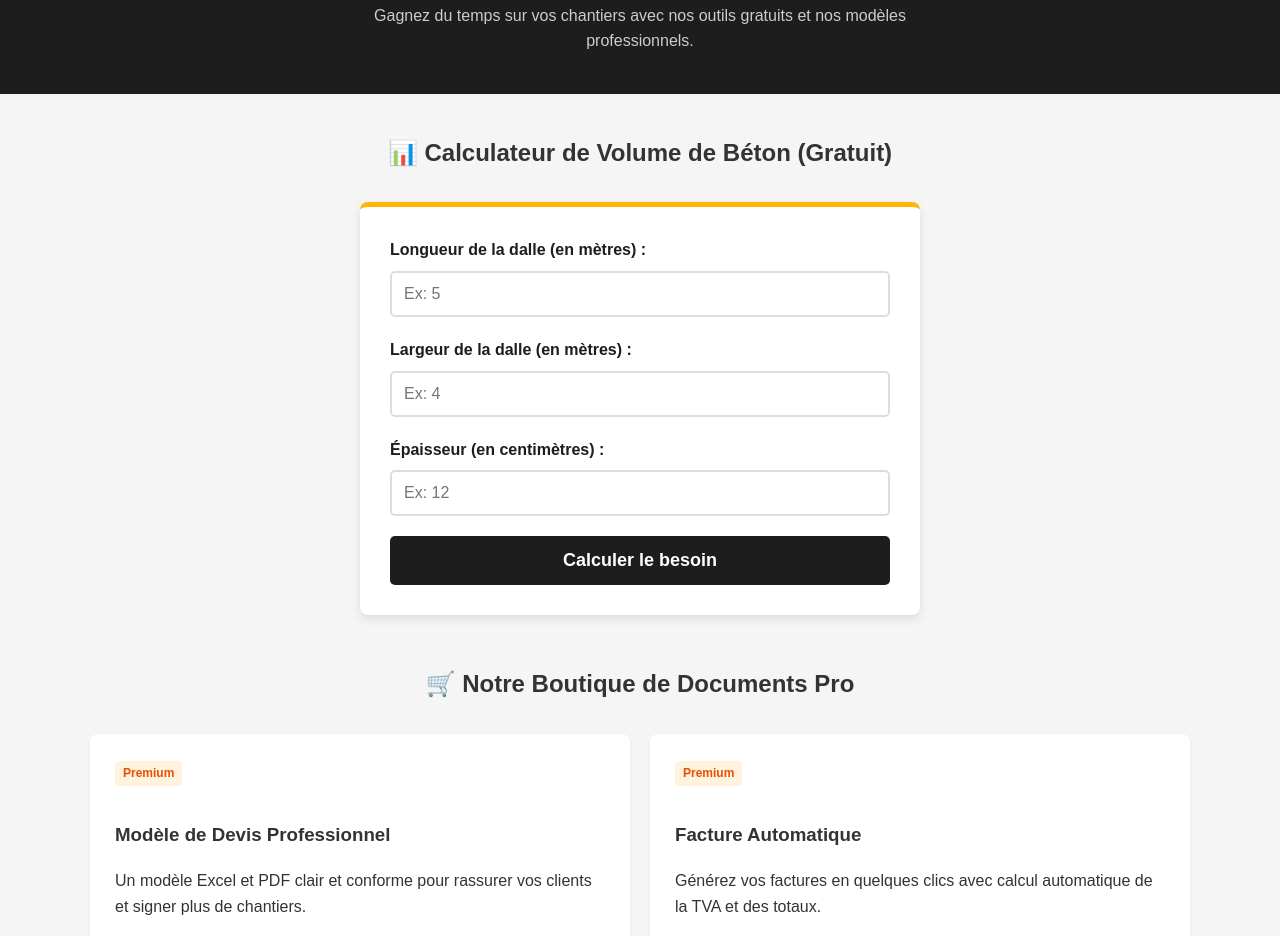
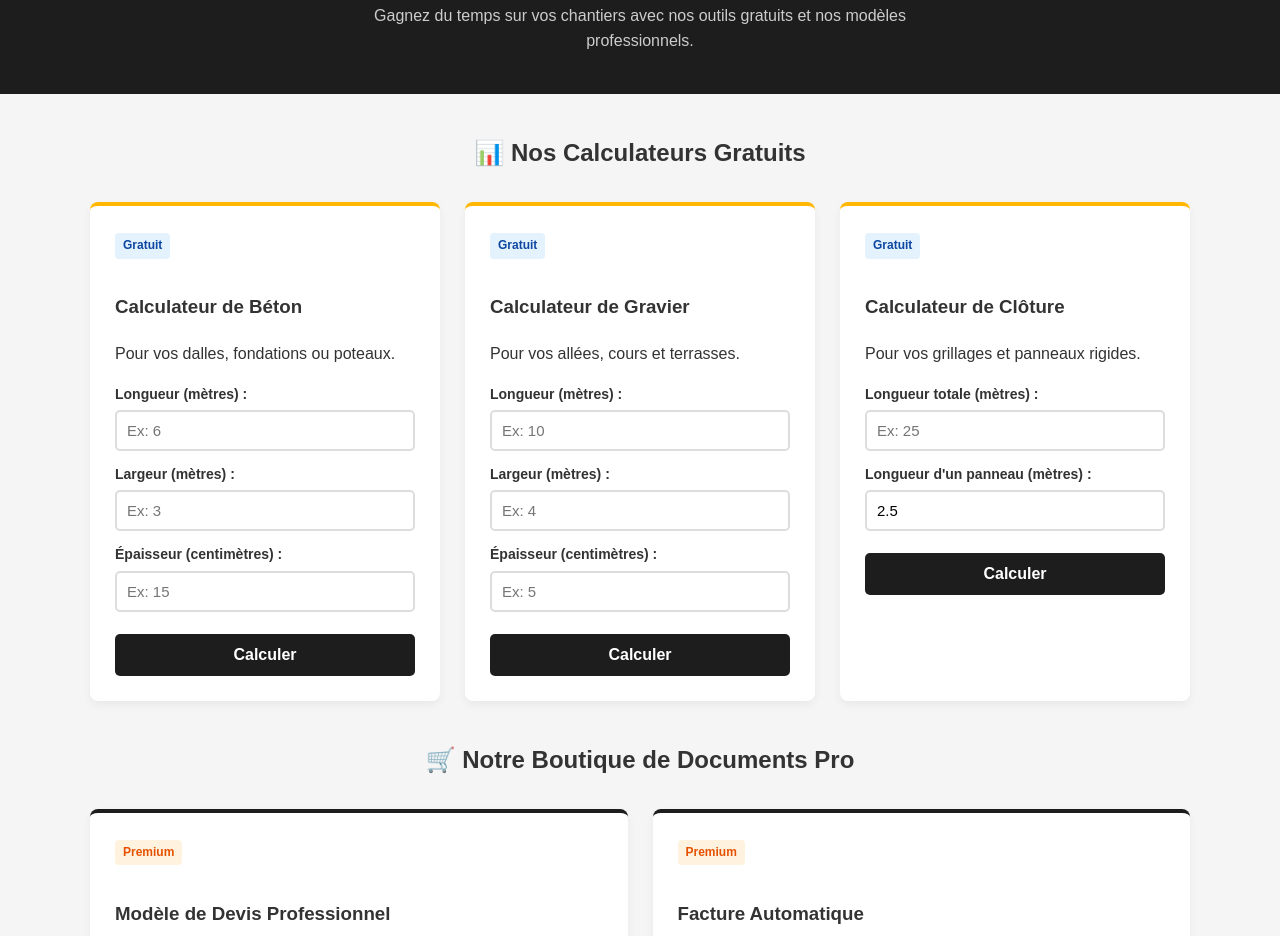
Before and after one commit to tonyradenne-hash/Chantier-Pro-, a plain HTML site: page index.html in a window 1280 px wide. Shown: the part 213-1149 px from the top of the page. Drawn offline with Linux system fonts and the light colour scheme.

Commit message:
Update index.html

```diff
--- a/index.html
+++ b/index.html
@@ -1,4 +1,4 @@
-            <!DOCTYPE html>
+<!DOCTYPE html>
 <html lang="fr">
 <head>
     <meta charset="UTF-8">
@@ -78,86 +78,22 @@
             margin-bottom: 30px;
         }
 
-        /* Style du calculateur interactif */
-        .calc-box {
-            background: var(--white);
-            padding: 30px;
-            border-radius: 8px;
-            box-shadow: 0 4px 10px rgba(0,0,0,0.1);
-            max-width: 500px;
-            margin: 0 auto 50px auto;
-            border-top: 5px solid var(--primary);
-        }
-
-        .calc-group {
-            margin-bottom: 20px;
-        }
-
-        .calc-group label {
-            display: block;
-            font-weight: bold;
-            margin-bottom: 8px;
-            color: var(--dark);
-        }
-
-        .calc-group input {
-            width: 100%;
-            padding: 12px;
-            border: 2px solid #ddd;
-            border-radius: 5px;
-            font-size: 16px;
-            box-sizing: border-box;
-        }
-
-        .calc-group input:focus {
-            border-color: var(--primary);
-            outline: none;
-        }
-
-        .calc-btn {
-            width: 100%;
-            background-color: var(--dark);
-            color: var(--white);
-            padding: 14px;
-            border: none;
-            border-radius: 5px;
-            font-size: 18px;
-            font-weight: bold;
-            cursor: pointer;
-        }
-
-        .calc-btn:hover {
-            background-color: var(--primary);
-            color: var(--dark);
-        }
-
-        .result-box {
-            margin-top: 25px;
-            padding: 20px;
-            background-color: #e8f5e9;
-            border-left: 5px solid var(--success);
-            border-radius: 4px;
-            display: none;
-        }
-
-        .result-title {
-            font-weight: bold;
-            color: #1b5e20;
-            margin-bottom: 10px;
-            font-size: 18px;
-        }
-
         .grid {
             display: grid;
-            grid-template-columns: repeat(auto-fit, minmax(280px, 1fr));
-            gap: 20px;
+            grid-template-columns: repeat(auto-fit, minmax(300px, 1fr));
+            gap: 25px;
         }
 
         .card {
             background: var(--white);
             padding: 25px;
             border-radius: 8px;
-            box-shadow: 0 4px 6px rgba(0,0,0,0.05);
+            box-shadow: 0 4px 10px rgba(0,0,0,0.05);
+            border-top: 4px solid var(--dark);
+        }
+
+        .card.active-calc {
+            border-top-color: var(--primary);
         }
 
         .badge {
@@ -177,6 +113,64 @@
         .badge.pro {
             background-color: #fff3e0;
             color: #e65100;
+        }
+
+        /* Styles des formulaires internes */
+        .calc-inputs {
+            margin-top: 15px;
+        }
+
+        .form-group {
+            margin-bottom: 12px;
+        }
+
+        .form-group label {
+            display: block;
+            font-size: 14px;
+            font-weight: bold;
+            margin-bottom: 5px;
+        }
+
+        .form-group input {
+            width: 100%;
+            padding: 10px;
+            border: 2px solid #ddd;
+            border-radius: 5px;
+            font-size: 15px;
+            box-sizing: border-box;
+        }
+
+        .form-group input:focus {
+            border-color: var(--primary);
+            outline: none;
+        }
+
+        .calc-btn {
+            width: 100%;
+            background-color: var(--dark);
+            color: var(--white);
+            padding: 12px;
+            border: none;
+            border-radius: 5px;
+            font-size: 16px;
+            font-weight: bold;
+            cursor: pointer;
+            margin-top: 10px;
+        }
+
+        .calc-btn:hover {
+            background-color: var(--primary);
+            color: var(--dark);
+        }
+
+        .result-box {
+            margin-top: 15px;
+            padding: 15px;
+            background-color: #e8f5e9;
+            border-left: 4px solid var(--success);
+            border-radius: 4px;
+            display: none;
+            font-size: 15px;
         }
 
         .btn {
@@ -205,7 +199,7 @@
     <header>
         <div class="logo">👷‍♂️ ChantierPro</div>
         <nav>
-            <a href="#calculateur">Calculateur</a>
+            <a href="#outils">Outils</a>
             <a href="#boutique">Boutique</a>
         </nav>
     </header>
@@ -215,33 +209,91 @@
         <p>Gagnez du temps sur vos chantiers avec nos outils gratuits et nos modèles professionnels.</p>
     </section>
 
-    <!-- SECTION CALCULATEUR INTERACTIF -->
-    <div class="container" id="calculateur">
-        <h2>📊 Calculateur de Volume de Béton (Gratuit)</h2>
+    <!-- SECTION TOUS LES CALCULATEURS -->
+    <div class="container" id="outils">
+        <h2>📊 Nos Calculateurs Gratuits</h2>
+        <div class="grid">
 
-        <div class="calc-box">
-            <div class="calc-group">
-                <label for="length">Longueur de la dalle (en mètres) :</label>
-                <input type="number" id="length" placeholder="Ex: 5" step="0.1" min="0">
+            <!-- 1. CALCULATEUR BÉTON -->
+            <div class="card active-calc">
+                <span class="badge free">Gratuit</span>
+                <h3>Calculateur de Béton</h3>
+                <p>Pour vos dalles, fondations ou poteaux.</p>
+
+                <div class="calc-inputs">
+                    <div class="form-group">
+                        <label>Longueur (mètres) :</label>
+                        <input type="number" id="b-length" placeholder="Ex: 6" step="0.1">
+                    </div>
+                    <div class="form-group">
+                        <label>Largeur (mètres) :</label>
+                        <input type="number" id="b-width" placeholder="Ex: 3" step="0.1">
+                    </div>
+                    <div class="form-group">
+                        <label>Épaisseur (centimètres) :</label>
+                        <input type="number" id="b-thickness" placeholder="Ex: 15">
+                    </div>
+                    <button class="calc-btn" onclick="calcBeton()">Calculer</button>
+
+                    <div class="result-box" id="b-res">
+                        <strong>Volume :</strong> <span id="b-vol">0</span> m³<br>
+                        <strong>Sacs (35kg) :</strong> <span id="b-bags">0</span> sacs <small>(base 350kg/m³)</small>
+                    </div>
+                </div>
             </div>
 
-            <div class="calc-group">
-                <label for="width">Largeur de la dalle (en mètres) :</label>
-                <input type="number" id="width" placeholder="Ex: 4" step="0.1" min="0">
+            <!-- 2. CALCULATEUR GRAVIER -->
+            <div class="card active-calc">
+                <span class="badge free">Gratuit</span>
+                <h3>Calculateur de Gravier</h3>
+                <p>Pour vos allées, cours et terrasses.</p>
+
+                <div class="calc-inputs">
+                    <div class="form-group">
+                        <label>Longueur (mètres) :</label>
+                        <input type="number" id="g-length" placeholder="Ex: 10" step="0.1">
+                    </div>
+                    <div class="form-group">
+                        <label>Largeur (mètres) :</label>
+                        <input type="number" id="g-width" placeholder="Ex: 4" step="0.1">
+                    </div>
+                    <div class="form-group">
+                        <label>Épaisseur (centimètres) :</label>
+                        <input type="number" id="g-thickness" placeholder="Ex: 5">
+                    </div>
+                    <button class="calc-btn" onclick="calcGravier()">Calculer</button>
+
+                    <div class="result-box" id="g-res">
+                        <strong>Volume :</strong> <span id="g-vol">0</span> m³<br>
+                        <strong>Poids estimé :</strong> <span id="g-ton">0</span> Tonnes <small>(densité moyenne 1.5)</small>
+                    </div>
+                </div>
             </div>
 
-            <div class="calc-group">
-                <label for="thickness">Épaisseur (en centimètres) :</label>
-                <input type="number" id="thickness" placeholder="Ex: 12" min="0">
+            <!-- 3. CALCULATEUR CLÔTURE -->
+            <div class="card active-calc">
+                <span class="badge free">Gratuit</span>
+                <h3>Calculateur de Clôture</h3>
+                <p>Pour vos grillages et panneaux rigides.</p>
+
+                <div class="calc-inputs">
+                    <div class="form-group">
+                        <label>Longueur totale (mètres) :</label>
+                        <input type="number" id="c-length" placeholder="Ex: 25" step="0.1">
+                    </div>
+                    <div class="form-group">
+                        <label>Longueur d'un panneau (mètres) :</label>
+                        <input type="number" id="c-panel" placeholder="Ex: 2.5" step="0.01" value="2.5">
+                    </div>
+                    <button class="calc-btn" onclick="calcCloture()">Calculer</button>
+
+                    <div class="result-box" id="c-res">
+                        <strong>Nombre de panneaux :</strong> <span id="c-nb-pan">0</span><br>
+                        <strong>Nombre de poteaux :</strong> <span id="c-nb-pot">0</span> <small>(panneaux + 1)</small>
+                    </div>
+                </div>
             </div>
 
-            <button class="calc-btn" onclick="calculateConcrete()">Calculer le besoin</button>
-
-            <div class="result-box" id="results">
-                <div class="result-title">🎯 Résultats estimatifs :</div>
-                <p><strong>Volume total :</strong> <span id="vol-res">0</span> m³</p>
-                <p><strong>Nombre de sacs (35kg) nécessaires :</strong> <span id="sacs-res">0</span> sacs <br><small>(Sur une base standard de 350kg / m³)</small></p>
-            </div>
         </div>
     </div>
 
@@ -268,33 +320,46 @@
         <p>&copy; 2026 ChantierPro. Tous droits réservés.</p>
     </footer>
 
-    <!-- CODE LOGIQUE DU CALCULATEUR -->
+    <!-- LOGIQUE DES CALCULS JS -->
     <script>
-        function calculateConcrete() {
-            // Récupération des valeurs saisies
-            const length = parseFloat(document.getElementById('length').value);
-            const width = parseFloat(document.getElementById('width').value);
-            const thickness = parseFloat(document.getElementById('thickness').value);
+        // 1. Calcul Béton
+        function calcBeton() {
+            const l = parseFloat(document.getElementById('b-length').value);
+            const w = parseFloat(document.getElementById('b-width').value);
+            const t = parseFloat(document.getElementById('b-thickness').value);
+            if(!l || !w || !t) return alert("Remplissez tous les champs");
 
-            // Vérification si les champs sont bien remplis
-            if (isNaN(length) || isNaN(width) || isNaN(thickness) || length <= 0 || width <= 0 || thickness <= 0) {
-                alert("Veuillez saisir des valeurs valides supérieures à 0.");
-                return;
-            }
+            const vol = l * w * (t / 100);
+            document.getElementById('b-vol').innerText = vol.toFixed(2);
+            document.getElementById('b-bags').innerText = Math.ceil(vol * 10);
+            document.getElementById('b-res').style.display = 'block';
+        }
 
-            // Calcul du volume : Longueur x Largeur x Epaisseur (convertie en mètres)
-            const thicknessInMeters = thickness / 100;
-            const volume = length * width * thicknessInMeters;
+        // 2. Calcul Gravier
+        function calcGravier() {
+            const l = parseFloat(document.getElementById('g-length').value);
+            const w = parseFloat(document.getElementById('g-width').value);
+            const t = parseFloat(document.getElementById('g-thickness').value);
+            if(!l || !w || !t) return alert("Remplissez tous les champs");
 
-            // Calcul des sacs de ciment de 35kg (Dosage standard : 10 sacs par m³ pour du 350kg/m³)
-            const bagsNeeded = Math.ceil(volume * 10);
+            const vol = l * w * (t / 100);
+            const tonnes = vol * 1.5; // Densité moyenne du gravier compacté
+            document.getElementById('g-vol').innerText = vol.toFixed(2);
+            document.getElementById('g-ton').innerText = tonnes.toFixed(2);
+            document.getElementById('g-res').style.display = 'block';
+        }
 
-            // Affichage des résultats arrondis à 2 décimales
-            document.getElementById('vol-res').innerText = volume.toFixed(2);
-            document.getElementById('sacs-res').innerText = bagsNeeded;
+        // 3. Calcul Clôture
+        function calcCloture() {
+            const l = parseFloat(document.getElementById('c-length').value);
+            const p = parseFloat(document.getElementById('c-panel').value);
+            if(!l || !p) return alert("Remplissez tous les champs");
 
-            // Rendre le bloc de résultat visible
-            document.getElementById('results').style.display = 'block';
+            const nbPanneaux = Math.ceil(l / p);
+            const nbPoteaux = nbPanneaux + 1;
+            document.getElementById('c-nb-pan').innerText = nbPanneaux;
+            document.getElementById('c-nb-pot').innerText = nbPoteaux;
+            document.getElementById('c-res').style.display = 'block';
         }
     </script>
 </body>
```
